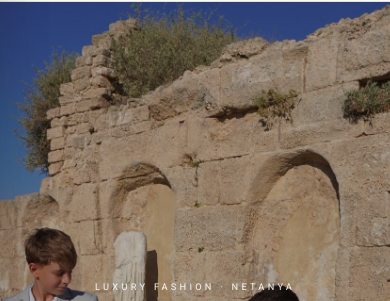
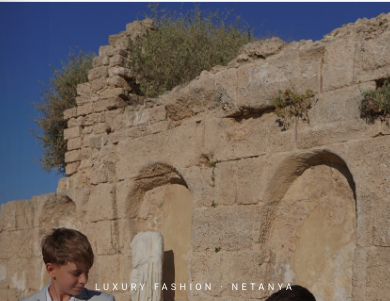
Before and after one commit to adirsaban8-oss/Rafael-fashion, a plain HTML site: page index.html in a window 390 px wide. Shown: the part 88-389 px from the top of the page. Drawn offline with nearby package versions, Linux system fonts and the light colour scheme; a web font is replaced by a local one.

Commit message:
Shift mobile hero background-position further to 20%
Co-Authored-By: Claude Opus 4.7 (1M context) <noreply@anthropic.com>

```diff
--- a/index.html
+++ b/index.html
@@ -495,7 +495,7 @@ body[data-lang="he"] .lang-en,body[data-lang="he"] .lang-fr,body[data-lang="en"]
   .nav-logo{height:30px}
   .lang-toggle{display:none}
   .nav-side-right .nav-icon:nth-child(2){display:none}
-  .hero{min-height:calc(100vh - var(--anno-h) - var(--nav-h));padding:1.5rem 1rem 2.5rem;gap:1.5rem;background-position:35% center}
+  .hero{min-height:calc(100vh - var(--anno-h) - var(--nav-h));padding:1.5rem 1rem 2.5rem;gap:1.5rem;background-position:20% center}
   .hero-media{aspect-ratio:4/5;max-width:100%}
   .hero-content{max-width:100%}
   .hero-eyebrow{font-size:.58rem;letter-spacing:.35em;margin-bottom:.85rem}
```
